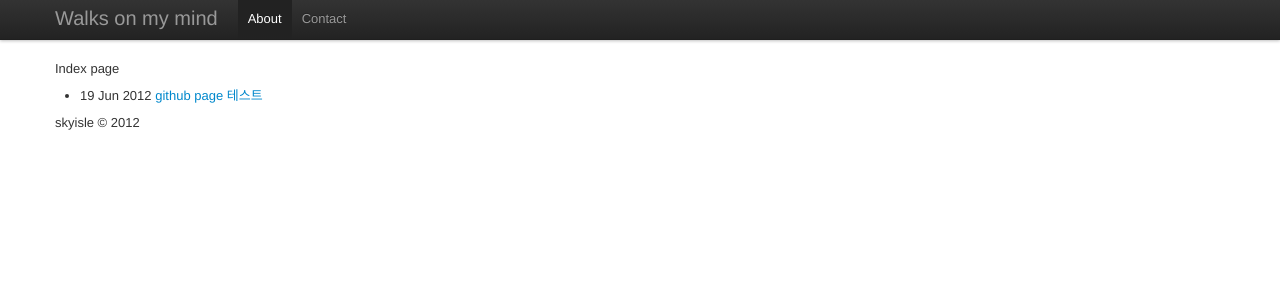
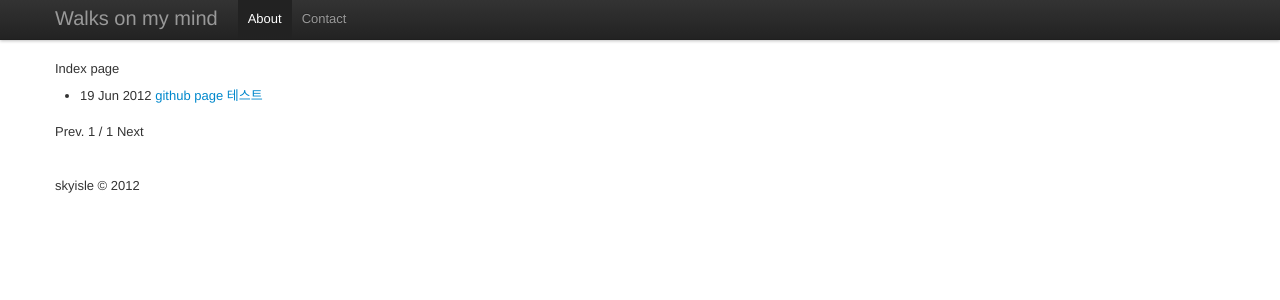
Before and after one commit to skyisle/skyisle.github.com, a Jekyll site: the page built from index.html, in a window 1280 px wide. Shown: the top 300 px of the page. Built offline with Jekyll 4.4.1, drawn with Linux system fonts in a browser that asks for light colours; some web fonts are replaced; Markdown is read by kramdown in place of the engine named in the settings; the list of posts is cut into pages by our own code; comment, search, counter and statistics services are not loaded.

Commit message:
Update layout

```diff
--- a/_config.yml
+++ b/_config.yml
@@ -1,5 +1,6 @@
 safe: true
 
+paginate: 10
 future: false
 pygments: false
 markdown: rdiscount
--- a/index.html
+++ b/index.html
@@ -5,9 +5,24 @@ blogtitle: Walks on my mind
 
 <p>Index page</p>
 <div class="posts">
-  <ul>
-    {% for post in site.posts %}
-    <li> {{ post.date | date_to_string }} <a href="{{ post.url }}">{{ post.title }}</a> </li>
-    {% endfor %}
+    <ul>
+        {% for post in paginator.posts %}
+        <li> {{ post.date | date_to_string }} <a href="{{ post.url }}">{{ post.title }}</a> </li>
+        {% endfor %}
   </ul>
 </div>
+
+<!-- Pagination links -->
+<div class="pagination">
+  {% if paginator.previous_page %}
+    <a href="/page{{paginator.previous_page}}" class="previous">Prev.</a>
+  {% else %}
+    <span class="previous">Prev.</span>
+  {% endif %}
+  <span class="page_number "> {{paginator.page}} / {{paginator.total_pages}}</span>
+  {% if paginator.next_page %}
+    <a href="/page{{paginator.next_page}}" class="next ">Next</a>
+  {% else %}
+    <span class="next ">Next</span>
+  {% endif %}
+</div>
```
